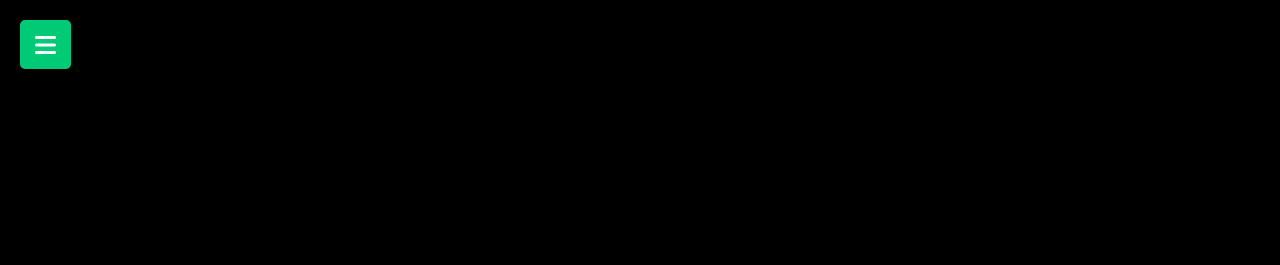
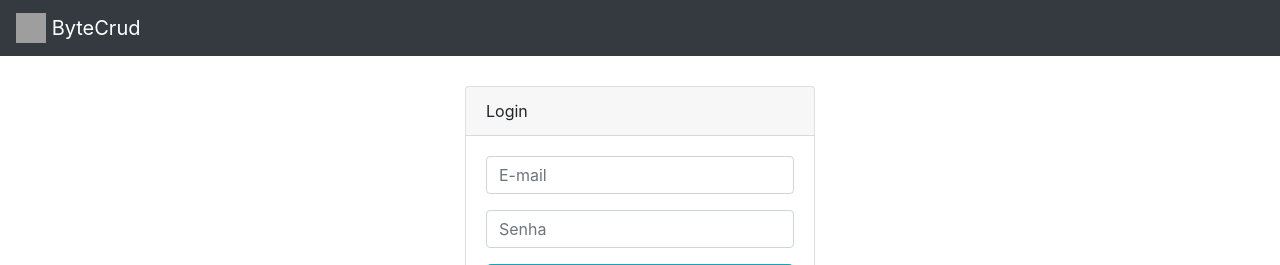
Before and after one commit to Lucasmassaroto1/ProjetoGazinCRUD, a PHP site: page /public/index.php in a window 1280 px wide. Shown: the top 265 px of the page. Run offline with PHP 8.4, Linux system fonts and the light colour scheme; grey boxes are pictures that could not be loaded.

Commit message:
mudando tudo

```diff
--- /dev/null
+++ b/index.php
@@ -0,0 +1,56 @@
+<!DOCTYPE html>
+<html lang="pt-br">
+<head>
+    <meta charset="UTF-8">
+    <meta name="viewport" content="width=device-width, initial-scale=1.0">
+    <link rel="stylesheet" href="https://maxcdn.bootstrapcdn.com/bootstrap/4.0.0/css/bootstrap.min.css" integrity="sha384-Gn5384xqQ1aoWXA+058RXPxPg6fy4IWvTNh0E263XmFcJlSAwiGgFAW/dAiS6JXm" crossorigin="anonymous">
+    <title>ByteCrud</title>
+    <style>
+        .card-login{
+            padding: 30px 0 0 0;
+            width: 350px;
+            margin: 0 auto;
+        }
+    </style>
+</head>
+<body>
+    <nav class="navbar navbar-dark bg-dark">
+        <a href="#" class="navbar-brand">
+            <img src="principal/img/ByteCode.svg" width="30" height="30" class="d-inline-block align-top">
+            ByteCrud
+        </a>
+    </nav>
+    <div class="container">
+        <div class="row">
+            <div class="card-login">
+                <div class="card">
+                    <div class="card-header">
+                        Login
+                    </div>
+                    <div class="card-body">
+                        <form action="valida_login.php" method="POST">
+                            <div class="form-group">
+                                <input name="email" type="email" class="form-control" placeholder="E-mail">
+                            </div>
+                            <div class="form-group">
+                                <input type="password" name="senha" class="form-control" placeholder="Senha">
+                            </div>
+                            <?php if(isset($_GET['login']) && $_GET['login'] == 'erro'){?>
+                            <div class="text-danger">
+                                Usuário ou Senha Inválido(s)
+                            </div>
+                            <?php }?>
+                            <?php if(isset($_GET['login']) && $_GET['login'] == 'erro2'){?>
+                            <div class="text-danger">
+                                Faça login antes de acessar as páginas protegidas
+                            </div>
+                            <?php }?>
+                            <button type="submit" class="btn btn-lg btn-info btn-block">Entrar</button>
+                        </form>
+                    </div>
+                </div>
+            </div>
+        </div>
+    </div>
+</body>
+</html>
--- a/public/index.php
+++ b/principal/home.php
@@ -10,11 +10,11 @@
     <link rel="stylesheet" href="https://fonts.googleapis.com/css2?family=Exo+2:ital,wght@0,100..900;1,100..900&display=swap">
     <link rel="stylesheet" href="https://cdnjs.cloudflare.com/ajax/libs/font-awesome/6.7.2/css/all.min.css" integrity="sha512-Evv84Mr4kqVGRNSgIGL/F/aIDqQb7xQ2vcrdIwxfjThSH8CSR7PBEakCr51Ck+w+/U6swU2Im1vVX0SVk9ABhg==" crossorigin="anonymous" referrerpolicy="no-referrer"/>
     <!-- ========== FAVICON ========== -->
-    <link rel="shortcut icon" href="assets/img/Favicon/favicon.ico" type="image/x-icon">
+    <link rel="shortcut icon" href="img/Favicon/favicon.ico" type="image/x-icon">
     <!-- ========== ESTILOS & LOADING ========== -->
-    <link rel="stylesheet" href="assets/css/style.css">
-    <link rel="stylesheet" href="assets/css/responsivel.css">
-    <script src="assets/script/loading.js"></script>
+    <link rel="stylesheet" href="style.css">
+    <link rel="stylesheet" href="responsivel.css">
+    <script src="loading.js"></script>
     <title>ByteCode CRUD</title>
 </head>
 <body>
@@ -38,7 +38,7 @@
                 <li><a href="#inicio"><i class="fa-solid fa-house"></i><span>Inicio</span></a></li>
                 <li><a href="#sobre"><i class="fa-solid fa-circle-info"></i><span>Sobre</span></a></li>
                 <!-- <li><a href="#comando"><i class="fa-solid fa-gears"></i><span>Comandos</span></a></li> -->
-                <li><a href="../admin/dashboard.php"><i class="fa-solid fa-gears"></i><span>Painel</span></a></li>
+                <li><a href="../dashboard/dashboard.php"><i class="fa-solid fa-gears"></i><span>Painel</span></a></li>
                 <!-- <li><a href="https://discord.com/oauth2/authorize?client_id=1309200248987586560&scope=bot&permissions=1759218604441591&intents=65535" target="_blank" rel="noopener noreferrer"><i class="fa-solid fa-plus"></i><span>Invite</span></a></li>
                 <li><a href="https://discord.gg/Bs9pMBnDX3" target="_blank" rel="noopener noreferrer"><i class="fa-brands fa-discord"></i><span>Comunidade</span></a></li> -->
                 <li><button id="toggleTheme"><i class="fa-solid fa-moon"></i></button></li>
@@ -51,7 +51,7 @@
         <section class="inicio fade" id="inicio">
             <div class="flex">
                 <div class="img-inicio">
-                    <img class="bytefoto" src="assets/img/ByteCode.svg" alt="ByteCodeLogo">
+                    <img class="bytefoto" src="img/ByteCode.svg" alt="ByteCodeLogo">
                 </div>
                 <div class="txt-inicio">
                     <h1>ByteCode, <span>um simples bot CLT.</span></h1>
@@ -222,6 +222,6 @@
             <p>&copy; Developed By <a href="https://github.com/Lucasmassaroto1" target="_blank" rel="noopener noreferrer">Lucas Massaroto.</a></p>
         </div>
     </footer>
-    <script src="assets/script/script.js"></script>
+    <script src="script.js"></script>
 </body>
 </html>
--- a/sql/bytecrud.sql
+++ b/sql/bytecrud.sql
@@ -11,5 +11,5 @@ create table usuario(
     id int not null primary key auto_increment,
     nome varchar(100) not null,
     email varchar(100) unique,
-    senha not null
+    senha varchar(255)
 );
--- /dev/null
+++ b/valida_login.php
@@ -0,0 +1,3 @@
+<?php
+    require 'Bytecruds/valida_login.php';
+?>
```
Also changed, not shown: Bytecruds/valida_login.php (added, +29 -0 lines), dashboard/dashboard.php (renamed from admin/dashboard.php, +5 -5 lines), admin/login.php (deleted), admin/logout.php (deleted), dashboard/responsivel.css (renamed from admin/assets/style/responsivel.css), dashboard/script.js (renamed from admin/assets/script/script.js), dashboard/style.css (renamed from admin/assets/style/style.css), principal/img/ByteCode.svg (renamed from public/assets/img/ByteCode.svg), principal/img/Favicon/favicon.ico (renamed from public/assets/img/Favicon/favicon.ico), principal/loading.js (renamed from public/assets/script/loading.js), principal/responsivel.css (renamed from public/assets/css/responsivel.css), principal/script.js (renamed from public/assets/script/script.js), principal/style.css (renamed from public/assets/css/style.css).
